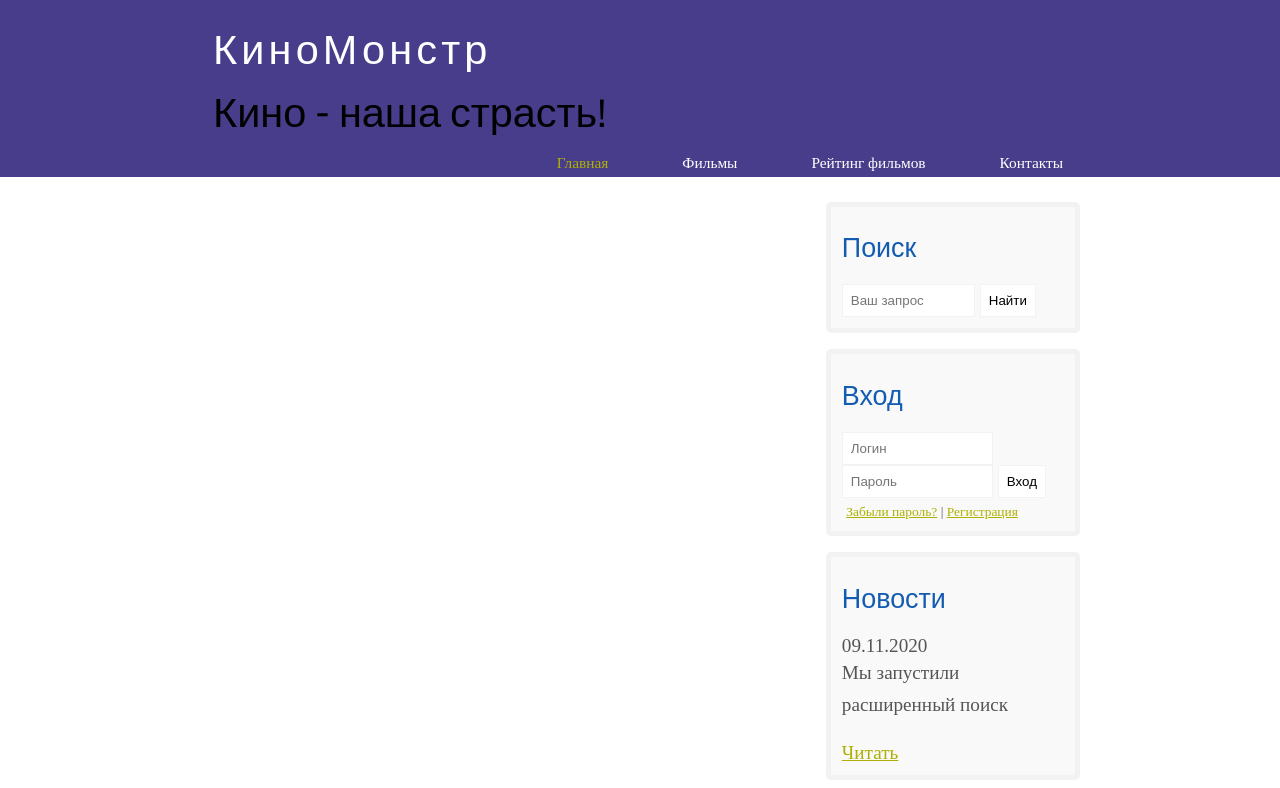
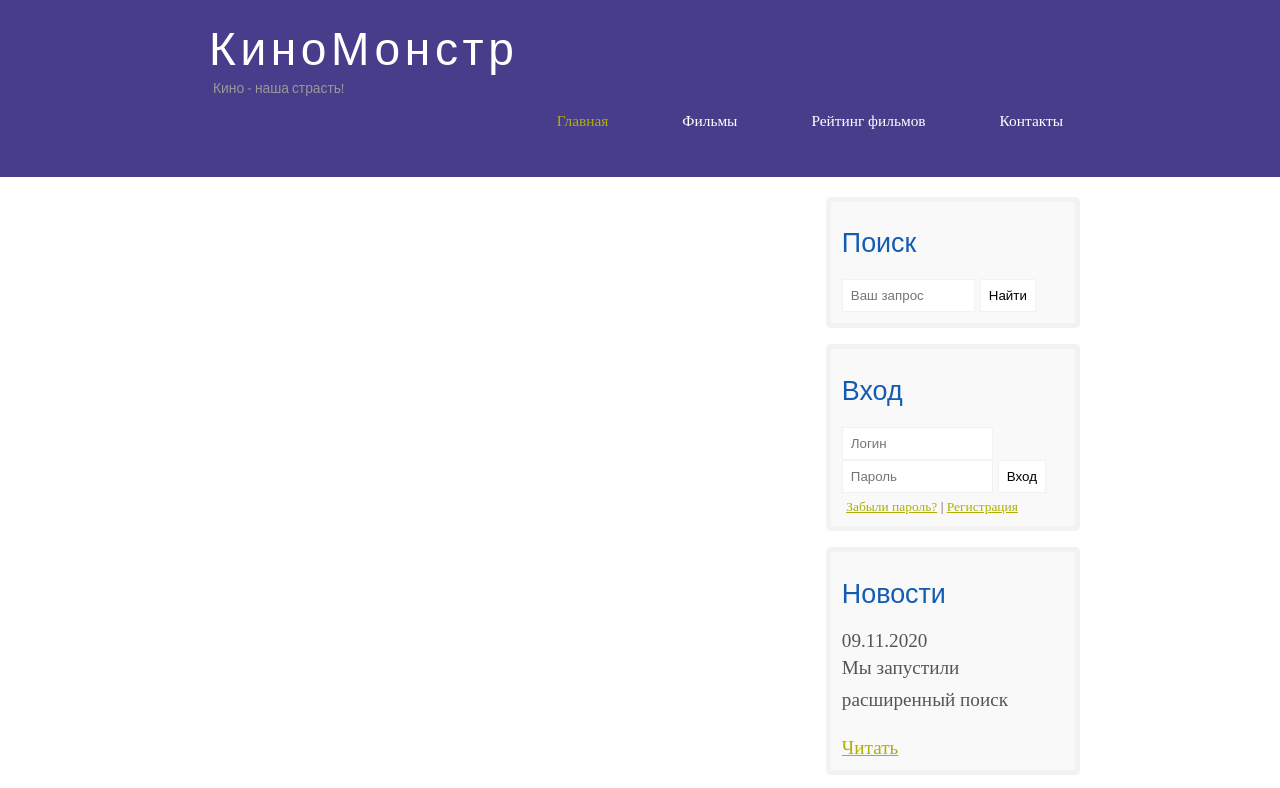
Before and after one commit to Zoxce/kinomonster-html-course, a plain HTML site: page index.html in a window 1280 px wide. Shown: the top 788 px of the page. Drawn offline with Linux system fonts and the light colour scheme.

Commit message:
commit #6 delete errors

```diff
--- a/assets/css/style.css
+++ b/assets/css/style.css
@@ -50,7 +50,7 @@
 ul li {
     margin: 0 0 6px 0;
     padding: 0 0 4px 5px;
-    line-height: 1em;
+    line-height: 1.5em;
 }
 
 .header {
@@ -84,7 +84,7 @@
     text-decoration: none;
 }
 
-.logo-text {
+.logo-text h2 {
     font-size: 0.9em;
     padding: 4px;
     color: #999;
```
